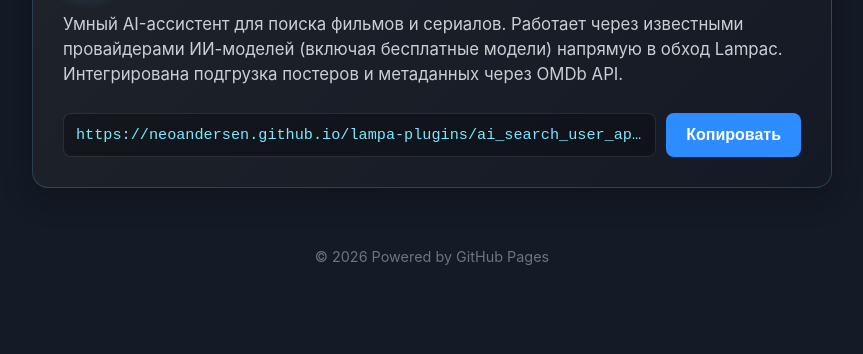
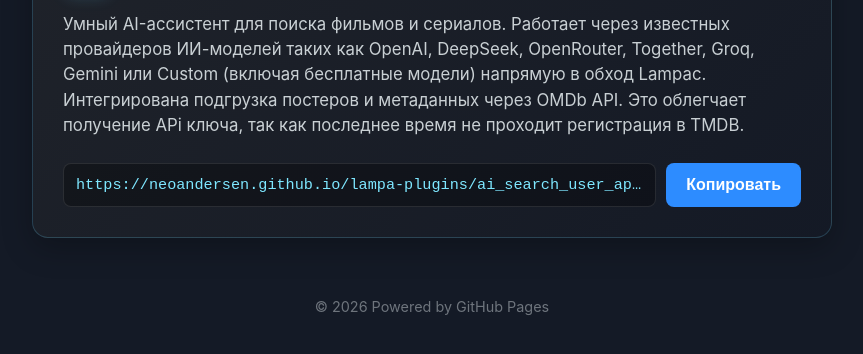
Before and after one commit to neoandersen/lampa-plugins, a plain HTML site: page index.html in a window 1280 px wide. Shown: the part 252-606 px from the top of the page, without its empty margins (208-1071 px from the left). Drawn offline with Linux system fonts and the light colour scheme.

Commit message:
Update index.html

```diff
--- a/index.html
+++ b/index.html
@@ -160,7 +160,7 @@
             </div>
 
             <p class="plugin-desc">
-                Умный AI-ассистент для поиска фильмов и сериалов. Работает через известными провайдерами ИИ-моделей (включая бесплатные модели) напрямую в обход Lampac. Интегрирована подгрузка постеров и метаданных через OMDb API.
+                Умный AI-ассистент для поиска фильмов и сериалов. Работает через известных провайдеров ИИ-моделей таких как OpenAI, DeepSeek, OpenRouter, Together, Groq, Gemini или Custom (включая бесплатные модели) напрямую в обход Lampac. Интегрирована подгрузка постеров и метаданных через OMDb API. Это облегчает получение APi ключа, так как последнее время не проходит регистрация в TMDB.
             </p>
 
             <div class="input-group">
```
